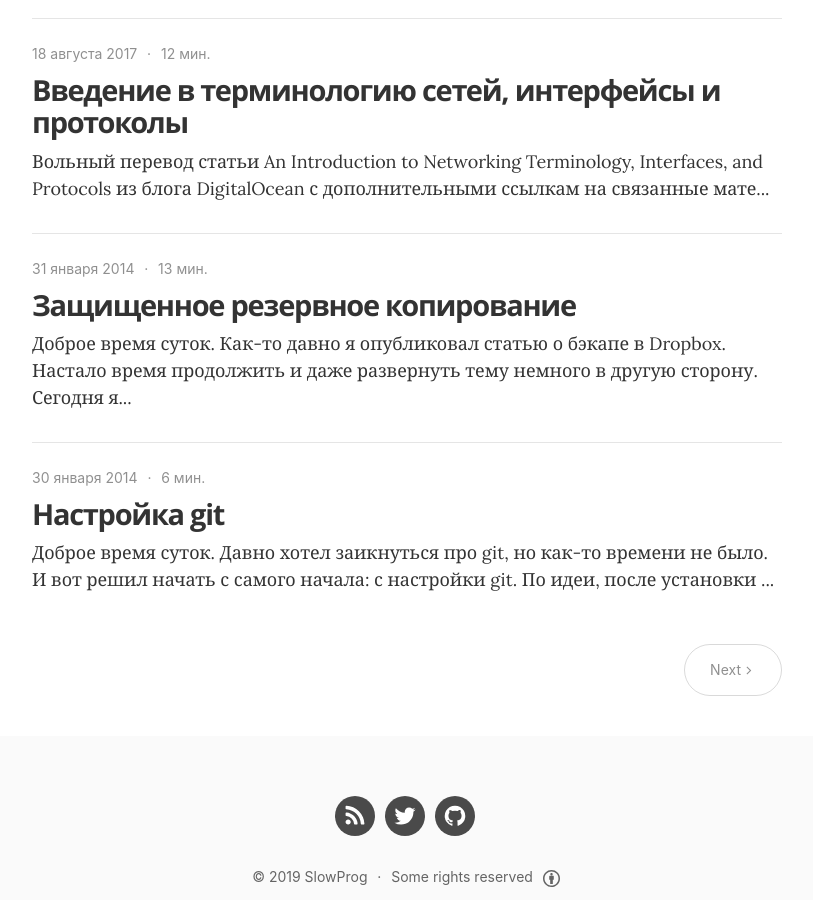
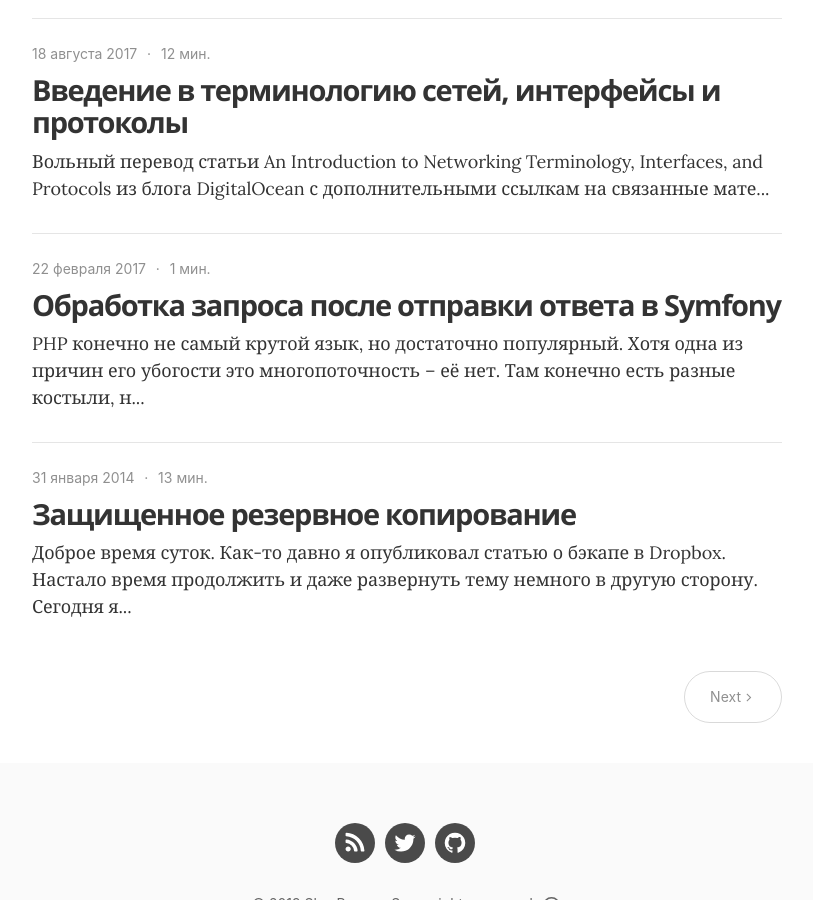
Before and after one commit to slowprog/slowprog.github.io, a Jekyll site: the page built from blog/index.html, in a window 1280 px wide and 900 px high, scrolled down 1977 px. Shown: the whole window, without its empty margins (233-1046 px from the left). Built offline with Jekyll 4.4.1, drawn with Linux system fonts in a browser that asks for light colours; the list of posts is cut into pages by our own code; a file with an impossible date is left out; some of the changed lines change nothing that is shown.

Commit message:
Fix date

```diff
--- a/_posts/2019-22-02-symfony-after-response.md
+++ b/_posts/2019-22-02-symfony-after-response.md
@@ -1,7 +1,7 @@
 ---
 layout: post
 title: Обработка запроса после отправки ответа в Symfony
-date: '2019-22-02 04:30:00 +0300'
+date: 2017-02-22T04:30:00+03:00
 categories: Мастерская
 tags: [php, symfony, response]
 ---
```
